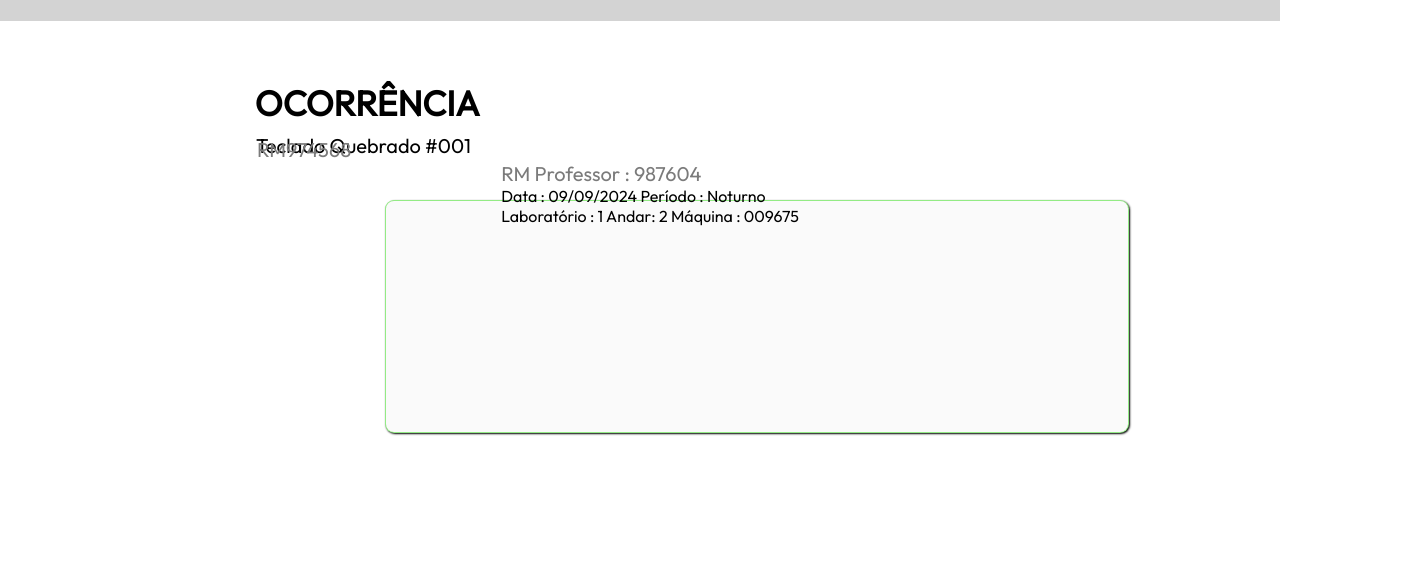
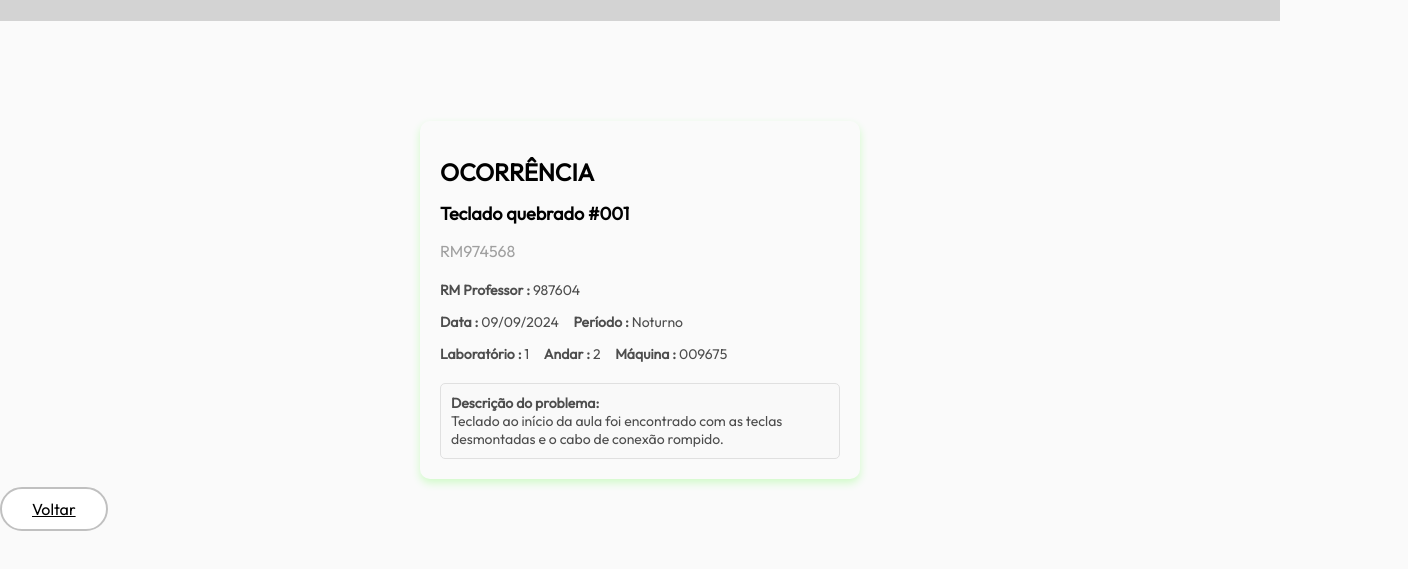
Before and after one commit to thailinoo/TCC-ATUALIZADO, a plain HTML site: page 001.html in a window 1280 px wide. Shown: the part 47-616 px from the top of the page, 1408 px wide, since content can reach past the window. Drawn offline with Linux system fonts and the light colour scheme.

Commit message:
Atualização

```diff
--- a/001.css
+++ b/001.css
@@ -1,49 +1,12 @@
 body {
+    font-family: 'Outfit', sans-serif;
+    background-color: #fafafa;
+    margin: 0;
     padding: 0;
-    margin: 0;
-    font-family: 'Outfit', sans-serif;
 }
 
-h1{
-    width: 90%;
-    margin-left: 19.9%;
-    margin-top: 60px;
-    margin-bottom: 3%;
-    font-size: 35px;
-}
-p {
-    width: 90%;
-    margin-left: 20%;
-    margin-top: -30px;
-    margin-bottom: 3%;
-    font-size: 20px;
-}
-.text {
-    color: #7B7B7B;
-    margin-top: -60px;
-    margin-left: 0.1%;
-}
-.card p {
-    margin-left: -18%;
-    margin: 0;
-}
-.card {
-    border: 1px solid  rgba(46, 222, 18, 0.5);
-    width: 40vw;
-    padding: 9%;
-    border-radius: 9px;
-    box-shadow: 1px 1px 2px #000000;
-    background-color: #fafafa;
-    margin-left: 385px;
-
-}
-.card p {
-    color: #7B7B7B;
-    margin-top: -155px;
-}
-
-.navbar{
-    font-weight:bolder;
+.navbar {
+    font-weight: bolder;
     height: 6vh;
     display: flex;
     align-items: center;
@@ -52,7 +15,7 @@ p {
     justify-content: space-between;
 }
 
-.navbar img{
+.navbar img {
     width: 155px;
 }
 
@@ -60,6 +23,7 @@ p {
     display: flex;
     justify-content: center;
     gap: 878px;
+
 }
 
 .navbar section a {
@@ -72,17 +36,85 @@ p {
 }
 
 .navbar section a img {
-   width: 20px;
+    width: 20px;
 }
 
-.navbar div{
+.navbar div {
     display: flex;
     align-items: center;
     gap: 8px;
 }
 
-.navbar div img{
+.navbar div img {
     width: 40px;
     height: 40px;
     border-radius: 50%;
 }
+
+
+.container {
+    padding: 20px;
+    border-radius: 10px;
+    box-shadow: 0 4px 8px rgba(43, 255, 0, 0.2);
+    max-width: 400px;
+    width: 100%;
+    text-align: left;
+    margin: 20px auto;
+    margin-top: 100px;  /* Add top margin to avoid content being hidden under the fixed navbar */
+}
+
+h1 {
+    color: #000;
+    font-size: 24px;
+    margin-bottom: 10px;
+}
+
+h2 {
+    color: #000;
+    font-size: 18px;
+    margin-bottom: 5px;
+}
+
+.rm-number {
+    color: #a0a0a0;
+    font-size: 16px;
+    margin-bottom: 20px;
+}
+
+.details {
+    color: #4d4d4d;
+    font-size: 14px;
+    margin-bottom: 20px;
+}
+
+.problem-description {
+    background-color: #f9f9f9;
+    border: 1px solid #e0e0e0;
+    border-radius: 5px;
+    padding: 10px;
+}
+
+.problem-description p {
+    margin: 0;
+    font-size: 14px;
+    color: #4d4d4d;
+}
+.link-btn {
+    text-decoration: none;  /* Remove underline */
+}
+
+.btn-voltar {
+    padding: 10px 30px;
+    border: 2px solid #c0c0c0;
+    border-radius: 25px;
+    background-color: #fff;
+    color: #000;
+    font-size: 16px;
+    cursor: pointer;
+    transition: background-color 0.3s ease, color 0.3s ease;
+}
+
+.btn-voltar:hover {
+    background-color: #f0f0f0;
+    color: #000;
+}
--- a/001.html
+++ b/001.html
@@ -1,13 +1,11 @@
 <!DOCTYPE html>
-<html lang="pt-br">
+<html lang="pt-BR">
 <head>
     <meta charset="UTF-8">
     <meta name="viewport" content="width=device-width, initial-scale=1.0">
+    <title>Ocorrência</title>
     <link href="https://fonts.googleapis.com/css2?family=Outfit&display=swap" rel="stylesheet">
     <link rel="stylesheet" href="001.css">
-    <link rel="stylesheet" href="001.js">
-    <link rel="shortcut icon" type="image/x-icon" href="imagens/imagem-removebg-preview.png">
-    <title>SGPL</title>
 </head>
 <body>
     <div class="navbar">
@@ -17,17 +15,23 @@
             <a href="index.html">Sair</a>
         </section>
     </div>
-    <h1>OCORRÊNCIA</h1>
-    <p>Teclado Quebrado #001</p>
-    <div class="text">
-     <p>RM974568</p>
+
+    <div class="container">
+        <h1>OCORRÊNCIA</h1>
+        <h2>Teclado quebrado #001</h2>
+        <p class="rm-number">RM974568</p>
+
+        <div class="details">
+            <p><strong>RM Professor :</strong> 987604</p>
+            <p><strong>Data :</strong> 09/09/2024 &nbsp;&nbsp;&nbsp; <strong>Período :</strong> Noturno</p>
+            <p><strong>Laboratório :</strong> 1 &nbsp;&nbsp;&nbsp; <strong>Andar :</strong> 2 &nbsp;&nbsp;&nbsp; <strong>Máquina :</strong> 009675</p>
+        </div>
+
+        <div class="problem-description">
+            <p><strong>Descrição do problema:</strong></p>
+            <p>Teclado ao início da aula foi encontrado com as teclas desmontadas e o cabo de conexão rompido.</p>
+        </div>
     </div>
-    <div class="card">
-    <p>RM Professor : 987604</p>
-        Data : 09/09/2024
-        Período : Noturno <br>
-        Laboratório : 1      Andar:  2     Máquina : 009675 <br>
-    </p>
-    </div>
+    <a href="devolucoes.html" class="btn-voltar">Voltar</a>
 </body>
 </html>
```
Also changed, not shown: notificacao.html (added, +20 -0 lines).
